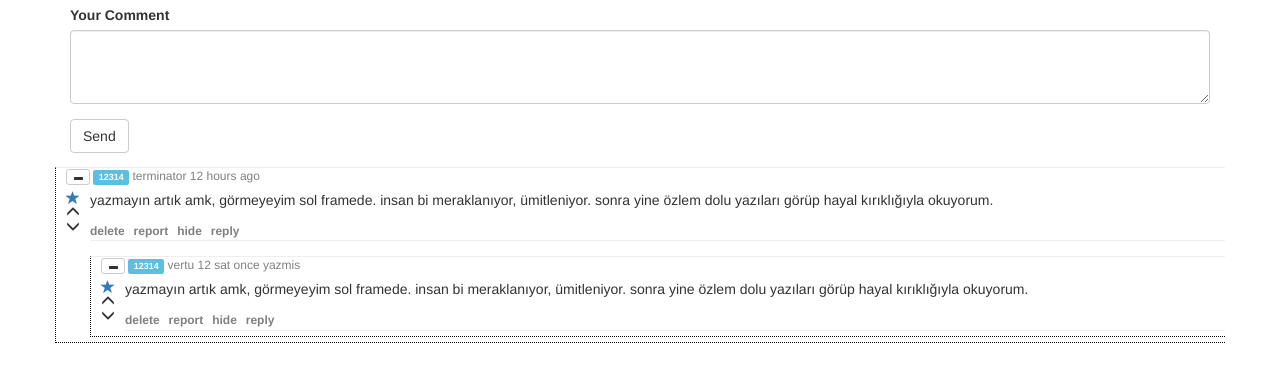
After one commit to Husseny/treebirds, a Django app: template nestedcomments/templates/nestedcomments/demo2.html in a window 1280 px wide. The commit adds this page. Shown: the top 382 px of the page. Run offline with Django 3.2, Linux system fonts and the light colour scheme; the template is opened without the code that fills it, so the values that code supplies are empty; parts of the project's set-up code (start-up, migrations or seed data) failed here and were passed over; some libraries are stand-ins or nearby versions.

Commit message:
nested comments interface

```diff
--- a/nestedcomments/static/nestedcomments/css/demo.css
+++ b/nestedcomments/static/nestedcomments/css/demo.css
@@ -31,3 +31,33 @@
 	width: 7.5%;
 	margin-bottom: 1%;
 }
+
+.post-comments {
+  padding-bottom: 9px;
+  margin: 5px 0 5px;
+}
+
+.post-comments .comment-meta {
+  border-bottom: 1px solid #eee;
+  margin-bottom: 5px;
+}
+
+.post-comments .media {
+  border-left: 1px dotted #000;
+  border-bottom: 1px dotted #000;
+  margin-bottom: 5px;
+  padding-left: 10px;
+  border-top: 1px solid #eee;
+}
+
+.post-comments .media-heading {
+  font-size: 12px;
+  color: grey;
+}
+
+.post-comments .comment-meta a {
+  font-size: 12px;
+  color: grey;
+  font-weight: bolder;
+  margin-right: 5px;
+}
--- /dev/null
+++ b/nestedcomments/templates/nestedcomments/demo2.html
@@ -0,0 +1,136 @@
+	{% load static %}
+<link rel="stylesheet" type="text/css" href="{% static "nestedcomments/css/demo.css" %}">
+<link rel="stylesheet" type="text/css" href="{% static "treebirds/css/bootstrap.min.css" %}">
+<div class="container">
+<div class="post-comments">
+
+    <form>
+      <div class="form-group">
+        <label for="comment">Your Comment</label>
+        <textarea name="comment" class="form-control" rows="3"></textarea>
+      </div>
+      <button type="submit" class="btn btn-default">Send</button>
+    </form>
+
+<!--     <div class="comments-nav">
+      <ul class="nav nav-pills">
+        <li role="presentation" class="dropdown">
+          <a class="dropdown-toggle" data-toggle="dropdown" href="#" role="button" aria-haspopup="true" aria-expanded="false">
+                  there are 2593 comments <span class="caret"></span>
+                </a>
+          <ul class="dropdown-menu">
+            <li><a href="#">Best</a></li>
+            <li><a href="#">Hot</a></li>
+          </ul>
+        </li>
+      </ul>
+    </div> -->
+
+    <div class="row">
+
+      <div class="media">
+        <!-- first comment -->
+
+        <div class="media-heading">
+          <button class="btn btn-default btn-xs" type="button" data-toggle="collapse" data-target="#collapseOne" aria-expanded="false" aria-controls="collapseExample"><span class="glyphicon glyphicon-minus" aria-hidden="true"></span></button> <span class="label label-info">12314</span> terminator 12 hours ago
+        </div>
+
+        <div class="panel-collapse collapse in" id="collapseOne">
+
+          <div class="media-left">
+            <div class="vote-wrap">
+              <div class="save-post">
+                <a href="#"><span class="glyphicon glyphicon-star" aria-label="Save"></span></a>
+              </div>
+              <div class="vote up">
+                <i class="glyphicon glyphicon-menu-up"></i>
+              </div>
+              <div class="vote inactive">
+                <i class="glyphicon glyphicon-menu-down"></i>
+              </div>
+            </div>
+            <!-- vote-wrap -->
+          </div>
+          <!-- media-left -->
+
+
+          <div class="media-body">
+            <p>yazmayın artık amk, görmeyeyim sol framede. insan bi meraklanıyor, ümitleniyor. sonra yine özlem dolu yazıları görüp hayal kırıklığıyla okuyorum.</p>
+            <div class="comment-meta">
+              <span><a href="#">delete</a></span>
+              <span><a href="#">report</a></span>
+              <span><a href="#">hide</a></span>
+              <span>
+                        <a class="" role="button" data-toggle="collapse" href="#replyCommentT" aria-expanded="false" aria-controls="collapseExample">reply</a>
+                      </span>
+              <div class="collapse" id="replyCommentT">
+                <form>
+                  <div class="form-group">
+                    <label for="comment">Your Comment</label>
+                    <textarea name="comment" class="form-control" rows="3"></textarea>
+                  </div>
+                  <button type="submit" class="btn btn-default">Send</button>
+                </form>
+              </div>
+            </div>
+            <!-- comment-meta -->
+
+            <div class="media">
+              <!-- answer to the first comment -->
+
+              <div class="media-heading">
+                <button class="btn btn-default btn-collapse btn-xs" type="button" data-toggle="collapse" data-target="#collapseTwo" aria-expanded="false" aria-controls="collapseExample"><span class="glyphicon glyphicon-minus" aria-hidden="true"></span></button> <span class="label label-info">12314</span> vertu 12 sat once yazmis
+              </div>
+
+              <div class="panel-collapse collapse in" id="collapseTwo">
+
+                <div class="media-left">
+                  <div class="vote-wrap">
+                    <div class="save-post">
+                      <a href="#"><span class="glyphicon glyphicon-star" aria-label="Save"></span></a>
+                    </div>
+                    <div class="vote up">
+                      <i class="glyphicon glyphicon-menu-up"></i>
+                    </div>
+                    <div class="vote inactive">
+                      <i class="glyphicon glyphicon-menu-down"></i>
+                    </div>
+                  </div>
+                  <!-- vote-wrap -->
+                </div>
+                <!-- media-left -->
+
+
+                <div class="media-body">
+                  <p>yazmayın artık amk, görmeyeyim sol framede. insan bi meraklanıyor, ümitleniyor. sonra yine özlem dolu yazıları görüp hayal kırıklığıyla okuyorum.</p>
+                  <div class="comment-meta">
+                    <span><a href="#">delete</a></span>
+                    <span><a href="#">report</a></span>
+                    <span><a href="#">hide</a></span>
+                            <span>
+                              <a class="" role="button" data-toggle="collapse" href="#replyCommentThree" aria-expanded="false" aria-controls="collapseExample">reply</a>
+                            </span>
+                    <div class="collapse" id="replyCommentThree">
+                      <form>
+                        <div class="form-group">
+                          <label for="comment">Your Comment</label>
+                          <textarea name="comment" class="form-control" rows="3"></textarea>
+                        </div>
+                        <button type="submit" class="btn btn-default">Send</button>
+                      </form>
+                    </div>
+                  </div>
+                  <!-- comment-meta -->
+                </div>
+              </div>
+              <!-- comments -->
+
+            </div>
+            <!-- answer to the first comment -->
+
+          </div>
+        </div>
+        <!-- comments -->
+
+      </div>
+</div>
--- a/nestedcomments/urls.py
+++ b/nestedcomments/urls.py
@@ -5,5 +5,6 @@ from . import views
 urlpatterns = [
 	url(r'^demo/', views.demo),
 	url(r'^add_comment/', views.add_comment),
-	url(r'^get_comments/', views.get_comments)
+	url(r'^get_comments/', views.get_comments),
+	url(r'^add_nestedcomment/', views.add_nestedcomment)
 ]
```
Also changed, not shown: nestedcomments/models.py (+13 -11 lines), nestedcomments/static/nestedcomments/js/demoApp.js (+33 -4 lines), nestedcomments/templates/nestedcomments/demo.html (+27 -16 lines), nestedcomments/views.py (+11 -3 lines), nestedcomments/migrations/0001_initial.py.
